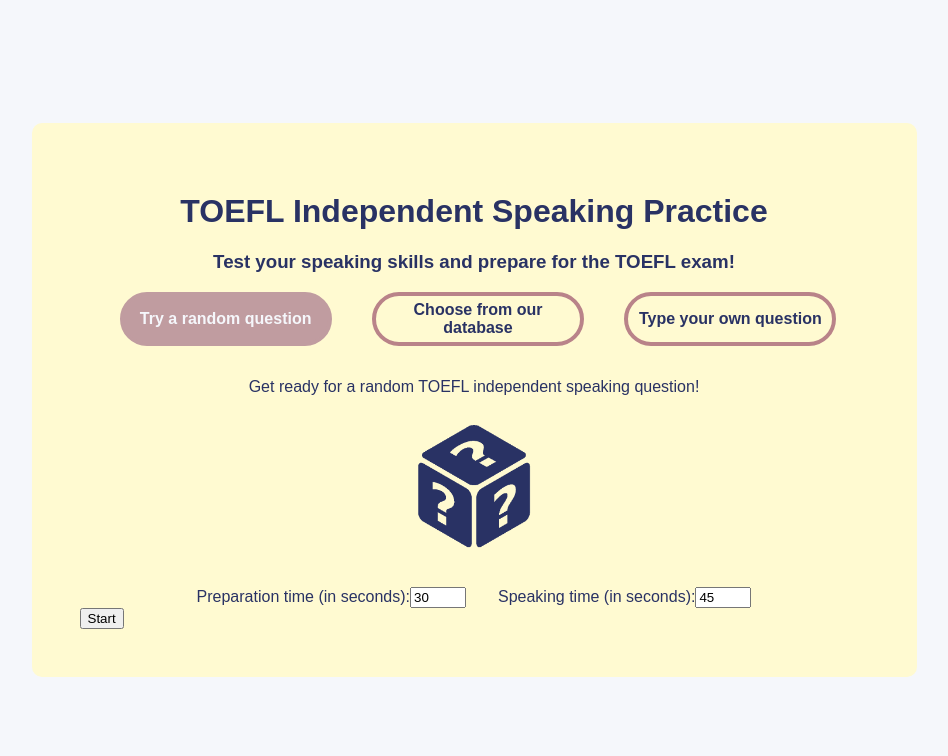
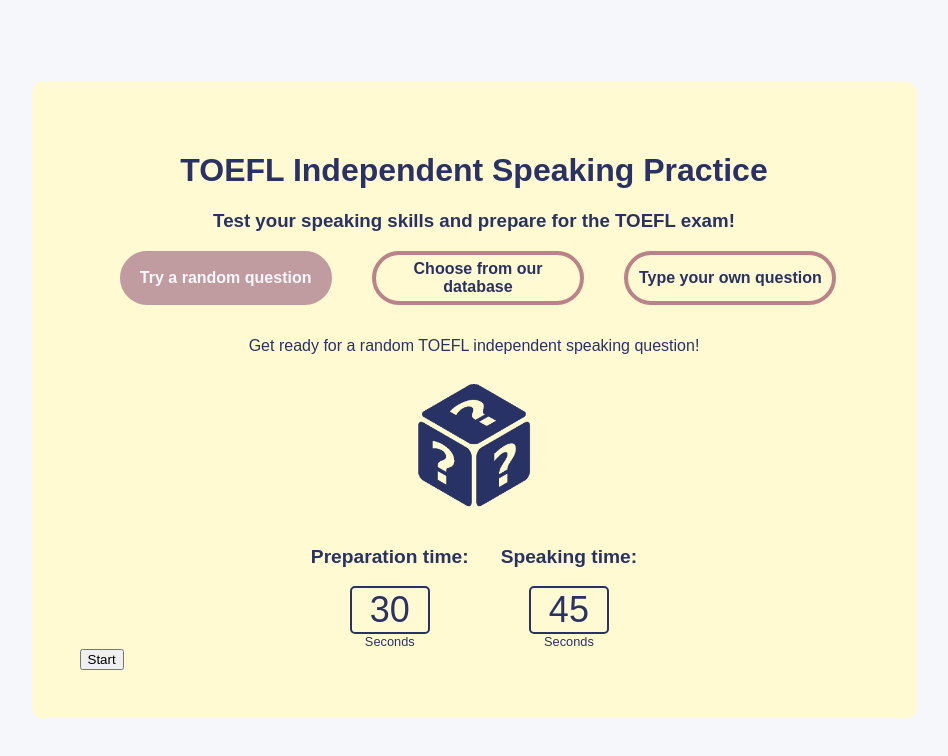
Before and after one commit to hummus-erectus/toeflApp, a React (Vite) app: page / in a window 1280 px wide. Shown: the top 756 px of the page, without its empty margins (166-1114 px from the left). Built offline with nearby package versions, Linux system fonts and the light colour scheme.

Commit message:
Continued styling

```diff
--- a/src/App.css
+++ b/src/App.css
@@ -2,12 +2,12 @@
   box-sizing: border-box;
 }
 
-::selection {
+/* ::selection {
   background: #B98389;
 }
 ::-moz-selection {
   background: #B98389;
-}
+} */
 
 html {
   height: fill-available;
@@ -148,6 +148,31 @@ h1, h3{
   gap: 2em;
 }
 
+.question--time-inputs-container > label{
+  display: flex;
+  flex-direction: column;
+  align-items: center;
+}
+
+.time-label{
+  font-size: 1.2rem;
+  font-weight: 700;
+}
+
+.number-input{
+  background-color: #FFFAD1;
+  color: #293264;
+  border: solid 2px #293264;
+  border-radius: 5px;
+  width: 80px;
+  font-size: 36px;
+  text-align: center;
+}
+
+.seconds-label{
+  font-size: 0.8rem;
+}
+
 .question--text{
   text-align: center;
   font-size: 30px;
@@ -155,6 +180,16 @@ h1, h3{
 
 .question--counter{
   text-align: center;
+}
+
+input::-webkit-outer-spin-button,
+input::-webkit-inner-spin-button {
+  -webkit-appearance: none;
+  margin: 0;
+}
+
+input[type=number] {
+  -moz-appearance: textfield;
 }
 
 ::-webkit-scrollbar {
--- a/src/Components/StartScreen.jsx
+++ b/src/Components/StartScreen.jsx
@@ -71,18 +71,6 @@ export default function StartScreen(props) {
                         <TabPanel>
                             <div className="tab--container">
                                 <p>Browse by category and find a question that's right for you!</p>
-                                {/* <select
-                                    className='question--list'
-                                    size="5"
-                                    onChange={handleQuestionSelect}
-                                    required={questionSourceType === 1}
-                                >
-                                        {props.questionData.map((q) => (
-                                            <option value={q.question}>
-                                                <p onClick={(event)=>handleQuestionSelect(event, q)}>{q.question}</p>
-                                            </option>
-                                        ))}
-                                </select> */}
                                 <div className="question--list">
                                     {props.questionData.map((q) => (
                                         <div key={q.id}>
@@ -120,26 +108,32 @@ export default function StartScreen(props) {
                 </div>
                 <div className='question--time-inputs-container'>
                     <label>
-                        Preparation time (in seconds):
+                        <span className='time-label'>Preparation time:</span><br/>
                         <input
+                            className='number-input'
                             type="number"
                             min="0"
                             max="60"
                             onChange={handleChange}
                             name="prepTime"
                             value={props.customTime.prepTime}
+                            required="true"
                         />
+                        <span className = "seconds-label">Seconds</span>
                     </label>
                     <label>
-                        Speaking time (in seconds):
+                    <span className='time-label'>Speaking time:</span><br/>
                         <input
+                            className='number-input'
                             type="number"
                             min="0"
                             max="60"
                             onChange={handleChange}
                             name="speakTime"
                             value={props.customTime.speakTime}
+                            required="true"
                         />
+                        <span className = "seconds-label">Seconds</span>
                     </label>
                 </div>
                 <input type="submit" value="Start" />
```
